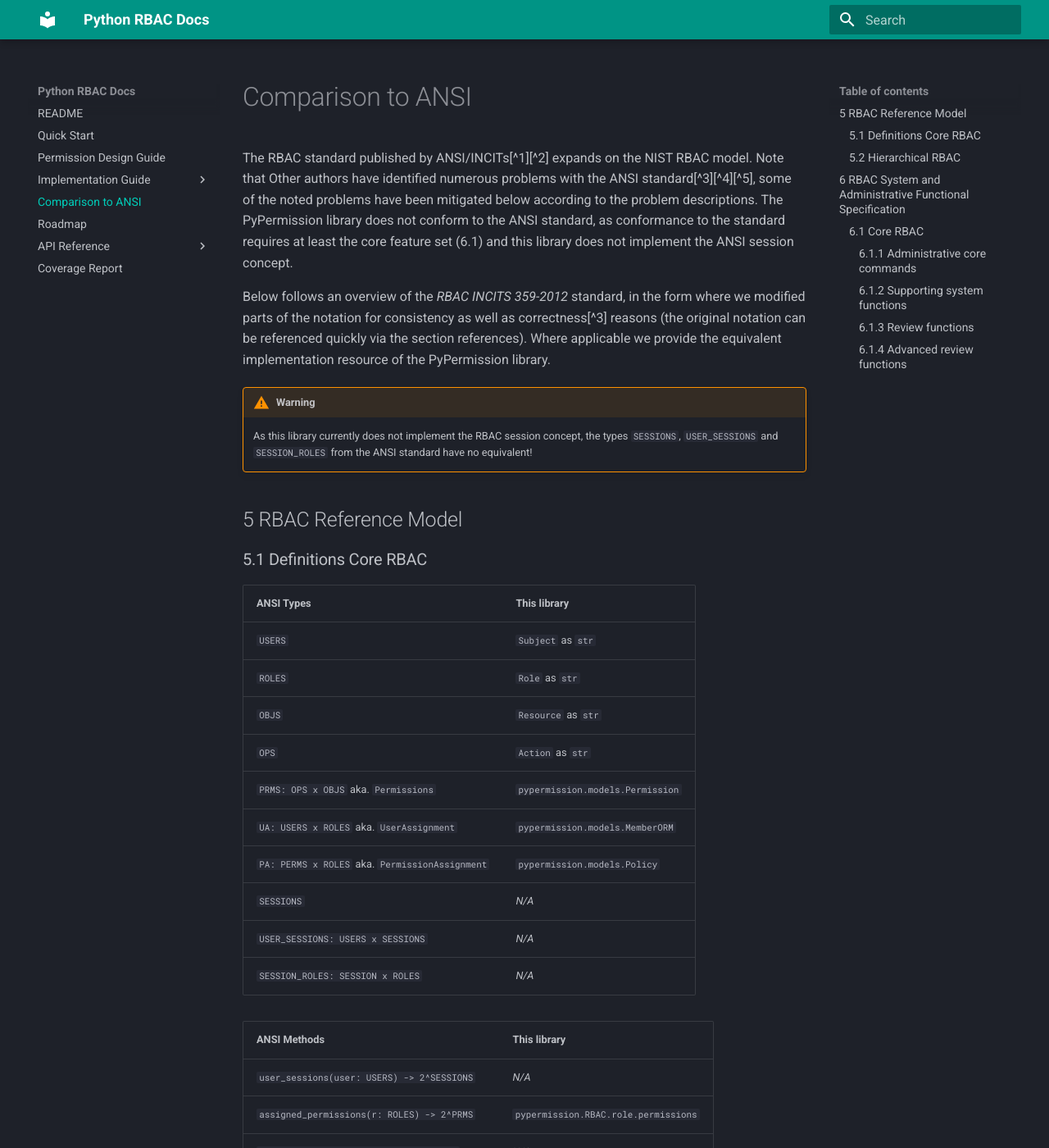
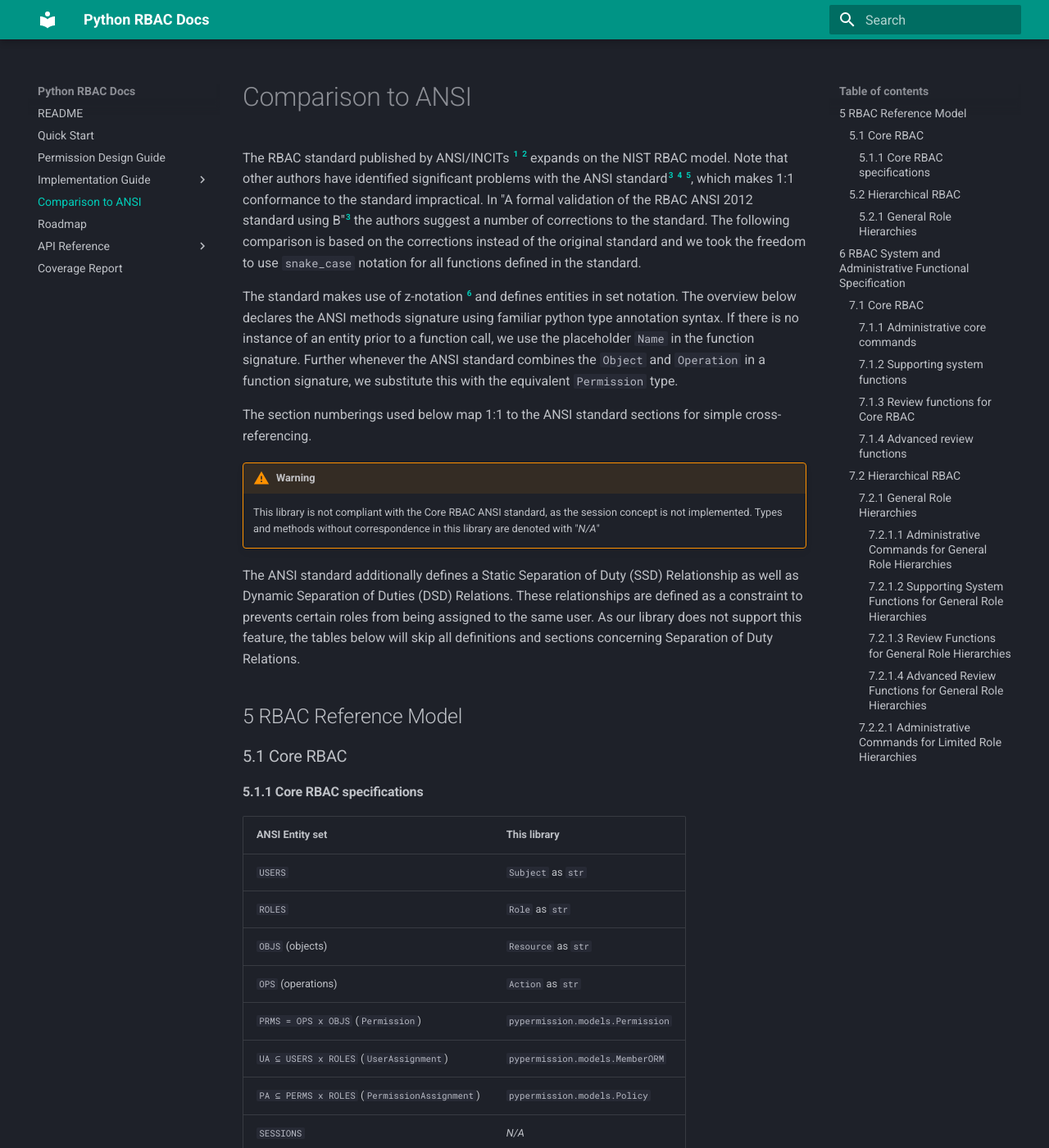
Before and after one commit to DigonIO/pypermission, an MkDocs documentation site: the page built from docs/docs/ansi.md, in a window 1280 px wide and 1400 px high. Shown: the whole window at 82% size. Built offline with MkDocs 1.6.1 and Material for MkDocs 9.7.7, drawn with Linux system fonts in a browser that asks for light colours; some of the changed text lies outside the part shown.

Commit message:
extend comparison to ANSI with types

```diff
--- a/docs/docs/ansi.md
+++ b/docs/docs/ansi.md
@@ -1,116 +1,170 @@
 # Comparison to ANSI
 
-The RBAC standard published by ANSI/INCITs[^1][^2] expands on the NIST RBAC model.
-Note that Other authors have identified numerous problems with the ANSI standard[^3][^4][^5],
-some of the noted problems have been mitigated below according to the problem descriptions.
-The PyPermission library does not conform to the ANSI standard, as conformance to the
-standard requires at least the core feature set (6.1) and this library does not implement the ANSI session concept.
+The RBAC standard published by ANSI/INCITs [^1] [^2] expands on the NIST RBAC model.
+Note that other authors have identified significant problems with the ANSI standard[^3] [^4] [^5], which makes 1:1 conformance to the standard impractical. In "A formal validation of the RBAC ANSI 2012 standard using B"[^3] the authors suggest a number of corrections to the standard. The following comparison is based on the corrections instead of the original standard and we took the freedom to use `snake_case` notation for all functions defined in the standard.
 
-Below follows an overview of the _RBAC INCITS 359-2012_ standard, in the form where we modified parts of the notation for consistency as well as correctness[^3] reasons (the original notation can be referenced quickly via the section references). Where applicable we provide the equivalent implementation resource of the PyPermission library.
+The standard makes use of z-notation [^6] and defines entities in set notation. The overview below declares the ANSI methods signature using familiar python type annotation syntax. If there is no instance of an entity prior to a function call, we use the placeholder `Name` in the function signature. Further whenever the ANSI standard combines the `Object` and `Operation` in a function signature, we substitute this with the equivalent `Permission` type.
+
+The section numberings used below map 1:1 to the ANSI standard sections for simple cross-referencing.
 
 !!! warning
 
-    As this library currently does not implement the RBAC session concept, the types `SESSIONS`, `USER_SESSIONS` and `SESSION_ROLES` from the ANSI standard have no equivalent!
+    This library is not compliant with the Core RBAC ANSI standard, as the session concept is not implemented. Types and methods without correspondence in this library are denoted with "_N/A_"
+
+The ANSI standard additionally defines a Static Separation of Duty (SSD) Relationship as well as Dynamic Separation of Duties (DSD) Relations. These relationships are defined as a constraint to prevents certain roles from being assigned to the same user. As our library does not support this feature, the tables below will skip all definitions and sections concerning Separation of Duty Relations.
 
 ## 5 RBAC Reference Model
 
-### 5.1 Definitions Core RBAC
+### 5.1 Core RBAC
 
-| ANSI Types                                       | This library                     |
-| ------------------------------------------------ | -------------------------------- |
-| `USERS`                                          | `Subject` as `str`               |
-| `ROLES`                                          | `Role` as `str`                  |
-| `OBJS`                                           | `Resource` as `str`              |
-| `OPS`                                            | `Action` as `str`                |
-| `PRMS: OPS x OBJS` aka. `Permissions`            | `pypermission.models.Permission` |
-| `UA: USERS x ROLES` aka. `UserAssignment`        | `pypermission.models.MemberORM`  |
-| `PA: PERMS x ROLES`  aka. `PermissionAssignment` | `pypermission.models.Policy`     |
-| `SESSIONS`                                       | _N/A_                            |
-| `USER_SESSIONS: USERS x SESSIONS`                | _N/A_                            |
-| `SESSION_ROLES: SESSION x ROLES`                 | _N/A_                            |
+#### 5.1.1 Core RBAC specifications
 
-| ANSI Methods                                 | This library                         |
-| -------------------------------------------- | ------------------------------------ |
-| `user_sessions(user: USERS) -> 2^SESSIONS`   | _N/A_                                |
-| `assigned_permissions(r: ROLES) -> 2^PRMS`   | `pypermission.RBAC.role.permissions` |
-| `session_roles(s: SESSIONS) -> 2^ROLES`      | _N/A_                                |
-| `assigned_users(r: ROLES) -> 2^USERS`        | `pypermission.RBAC.role.subjects`    |
-| `check_access(s: SESSIONS, p: PRMS) -> bool` | _N/A_                                |
+| ANSI Entity set                                | This library                     |
+| ---------------------------------------------- | -------------------------------- |
+| `USERS`                                        | `Subject` as `str`               |
+| `ROLES`                                        | `Role` as `str`                  |
+| `OBJS` (objects)                               | `Resource` as `str`              |
+| `OPS` (operations)                             | `Action` as `str`                |
+| `PRMS = OPS x OBJS` (`Permission`)             | `pypermission.models.Permission` |
+| `UA ⊆ USERS x ROLES` (`UserAssignment`)        | `pypermission.models.MemberORM`  |
+| `PA ⊆ PERMS x ROLES`  (`PermissionAssignment`) | `pypermission.models.Policy`     |
+| `SESSIONS`                                     | _N/A_                            |
+| `USER_SESSIONS ⊆ USERS x SESSIONS`             | _N/A_                            |
+| `SESSION_ROLES ⊆ SESSION x ROLES`              | _N/A_                            |
+
+| ANSI Method                                        | This library                         |
+| -------------------------------------------------- | ------------------------------------ |
+| `assigned_permissions(r: Role) -> set[Permission]` | `pypermission.RBAC.role.permissions` |
+| `assigned_users(r: Role) -> set[User]`             | `pypermission.RBAC.role.subjects`    |
+| `user_sessions(u: User) -> set[session]`           | _N/A_                                |
+| `session_roles(s: Session) -> set[role]`           | _N/A_                                |
+| `check_access(s: Session, p: Permission) -> bool`  | _N/A_                                |
 
 ### 5.2 Hierarchical RBAC
 
-| ANSI Types                               | This library                       |
-| ---------------------------------------- | ---------------------------------- |
-| `RH: ROLES x ROLES` aka. `RoleHierarchy` | `pypermission.models.HierarchyORM` |
+#### 5.2.1 General Role Hierarchies
 
-| ANSI Methods                                 | This library                         |
-| -------------------------------------------- | ------------------------------------ |
-| `authorized_users(r: ROLES) -> 2^USERS`      | `TODO`                               |
-| `authorized_permissions(r: ROLES) -> 2^PRMS` | `pypermission.RBAC.role.permissions` |
+| ANSI Entity set                        | This library                       |
+| -------------------------------------- | ---------------------------------- |
+| `RH ⊆ ROLES x ROLES` (`RoleHierarchy`) | `pypermission.models.HierarchyORM` |
+
+| ANSI Method                                          | This library                         |
+| ---------------------------------------------------- | ------------------------------------ |
+| `authorized_users(r: Role) -> set[User]`             | `TODO`                               |
+| `authorized_permissions(r: Role) -> set[Permission]` | `pypermission.RBAC.role.permissions` |
+
+!!! note
+
+    The ANSI standard "leads the reader to believe that the permissions of a role include the permissions inherited by the role, but this is not the case"[^3]. Instead the standard suggests to check the permissions based on the roles active in a session and the hierarchy determines, which roles a user can activate. As our implementation does not have a session concept, the inherited permissions are included by default when requesting the permissions of a role. We provide a `inherited` parameter to the `permissions` method to allow for the explicit exclusion of inherited permissions.
 
 ## 6 RBAC System and Administrative Functional Specification
 
-### 6.1 Core RBAC
+TODO: `AddInheritance`, `DeleteInheritance`, `AddActiveRoleRH`, `AuxAddActiveRoleRH`, `AddActiveRoleHC`
 
-#### 6.1.1 Administrative core commands
+### 7.1 Core RBAC
 
-| ANSI               | This library                               |
-| ------------------ | ------------------------------------------ |
-| `AddUser()`        | `pypermission.RBAC.subject.create`         |
-| `DeleteUser()`     | `pypermission.RBAC.subject.delete`         |
-|                    | `pypermission.RBAC.subject.list`           |
-| `AddRole`          | `pypermission.RBAC.role.create`            |
-| `DeleteRole`       | `pypermission.RBAC.role.delete`            |
-|                    | `pypermission.RBAC.role.list`              |
-| `AssignUser`       | `pypermission.RBAC.subject.assign_role`    |
-| `DeassignUser`     | `pypermission.RBAC.subject.deassign_role`  |
-| `GrantPermission`  | `pypermission.RBAC.role.grant_permission`  |
-| `RevokePermission` | `pypermission.RBAC.role.revoke_permission` |
+#### 7.1.1 Administrative core commands
 
-#### 6.1.2 Supporting system functions
+| ANSI                                           | This library                               |
+| ---------------------------------------------- | ------------------------------------------ |
+| `add_user(u: Name)`                            | `pypermission.RBAC.subject.create`         |
+| `delete_user(u: User)`                         | `pypermission.RBAC.subject.delete`         |
+|                                                | `pypermission.RBAC.subject.list`           |
+| `add_role(r: Name)`                            | `pypermission.RBAC.role.create`            |
+| `delete_role(r: Role)`                         | `pypermission.RBAC.role.delete`            |
+|                                                | `pypermission.RBAC.role.list`              |
+| `assign_user(u: User, role: Role)`             | `pypermission.RBAC.subject.assign_role`    |
+| `deassign_user(u: User, role: Role)`           | `pypermission.RBAC.subject.deassign_role`  |
+| `grant_permission(p: Permission, role: Role)`  | `pypermission.RBAC.role.grant_permission`  |
+| `revoke_permission(p: Permission, role: Role)` | `pypermission.RBAC.role.revoke_permission` |
 
-| ANSI                                        | This library                     |
-| ------------------------------------------- | -------------------------------- |
-| `CheckAccess(s: SESSIONS, p: PRMS) -> bool` |                                  |
-|                                             | `RBAC.subject.check_permission`  |
-|                                             | `RBAC.subject.assert_permission` |
-|                                             | `RBAC.role.check_permission`     |
-|                                             | `RBAC.role.assert_permission`    |
+#### 7.1.2 Supporting system functions
 
-!!! note
+| ANSI Method                                       | This library                     |
+| ------------------------------------------------- | -------------------------------- |
+| `check_access(s: Session, p: Permission) -> bool` |                                  |
+|                                                   | `RBAC.subject.check_permission`  |
+|                                                   | `RBAC.subject.assert_permission` |
+|                                                   | `RBAC.role.check_permission`     |
+|                                                   | `RBAC.role.assert_permission`    |
+| `create_session(u: User, s: Name)`                | _N/A_                            |
+| `delete_session(u: User, s: Session)`             | _N/A_                            |
+| `add_active_role(u: User, s: Session, r: Role)`   | _N/A_                            |
+| `drop_active_role(u: User, s: Session, r: Role)`  | _N/A_                            |
 
-    As this library currently does not implement the RBAC session concept, the functions `CheckAccess`, `CreateSession`, `DeleteSession`, `AddActiveRole` and `DropActiveRole` from the ANSI standard have no equivalent!
+#### 7.1.3 Review functions for Core RBAC
 
-#### 6.1.3 Review functions
+| ANSI Methods                           | This library                      |
+| -------------------------------------- | --------------------------------- |
+| `assigned_users(r: Role) -> set[User]` | `pypermission.RBAC.role.subjects` |
+| `assigned_roles(r: USER) -> set[Role]` | `pypermission.RBAC.subject.roles` |
+|                                        | `pypermission.RBAC.role.parents`  |
+|                                        | `pypermission.RBAC.role.children` |
+|                                        | `pypermission.RBAC.role.children` |
 
-| ANSI Methods                         | ours                              |
-| ------------------------------------ | --------------------------------- |
-| `AssignedUsers`                      | `pypermission.RBAC.role.subjects` |
-| `assigned_roles(r: USER) -> 2^ROLES` | `pypermission.RBAC.subject.roles` |
-|                                      | `pypermission.RBAC.role.parents`  |
-|                                      | `pypermission.RBAC.role.children` |
-|                                      | `pypermission.RBAC.role.children` |
+#### 7.1.4 Advanced review functions
 
-#### 6.1.4 Advanced review functions
+| ANSI Methods                                                          | This library               |
+| --------------------------------------------------------------------- | -------------------------- |
+| `role_permissions(r: Role) -> set[Permission]`⚠️                    | `RBAC.role.permissions`    |
+| `user_permissions(u: User) -> set[Permission]`⚠️                    | `RBAC.subject.permissions` |
+| `session_roles(s: Session) -> set[Roles]`                             | _N/A_                      |
+| `session_permissions(s: Session) -> set[Permission]`                  | _N/A_                      |
+|                                                                       | `RBAC.role.polices`        |
+|                                                                       | `RBAC.subject.polices`     |
+| `role_operations_on_object(r: Role, o: Object) -> set[Operation]`⚠️ | TODO                       |
+| `user_operations_on_object(u: User, o: Object) -> set[Operation]`⚠️ | TODO                       |
 
-| RBAC (ANSI)                 | This library               |
-| --------------------------- | -------------------------- |
-| RolePermissions             | `RBAC.role.permissions`    |
-| UserPermissions             | `RBAC.subject.permissions` |
-|                             | `RBAC.role.polices`        |
-|                             | `RBAC.subject.polices`     |
-|                             | TODO                       |
-| RoleOperationsOnObject (x1) | TODO                       |
-| UserOperationsOnObject (x2) | TODO                       |
+### 7.2 Hierarchical RBAC
 
-!!! note
+#### 7.2.1 General Role Hierarchies
 
-    As this library currently does not implement the RBAC session concept, the functions `SessionRoles` and `SessionPermissions` from the ANSI standard have no equivalent!
+##### 7.2.1.1 Administrative Commands for General Role Hierarchies
+
+| ANSI Methods                                 | NOTE                                      | This library |
+| -------------------------------------------- | ----------------------------------------- | ------------ |
+| `add_inheritance(asc: Role, desc: Role)`⚠️ |                                           |              |
+| `delete_inheritance(asc: Role, desc: Role)`  |                                           |              |
+| `add_ascendant(asc: Name, desc: Role)`       | creates asc Role and its relation to desc |              |
+| `add_descendant(asc: Role, desc: Name)`      | creates desc Role and its relation to asc |              |
+
+##### 7.2.1.2 Supporting System Functions for General Role Hierarchies
+
+| ANSI Methods                                    | This library |
+| ----------------------------------------------- | ------------ |
+| `create_session(u: User, s: Name)`              |              |
+| `add_active_role(u: User, s: Session, r: Role)` |              |
+
+##### 7.2.1.3 Review Functions for General Role Hierarchies
+
+| ANSI Methods                             | This library |
+| ---------------------------------------- | ------------ |
+| `authorized_users(r: Role) -> set[User]` |              |
+| `authorized_roles(u: User) -> set[Role]` |              |
+
+##### 7.2.1.4 Advanced Review Functions for General Role Hierarchies
+
+| ANSI Methods                                                          | This library |
+| --------------------------------------------------------------------- | ------------ |
+| `role_permissions(r: Role) -> set[Permission]`⚠️                    |              |
+| `user_permissions(u: User) -> set[Permission]`⚠️                    |              |
+| `role_operations_on_object(r: Role, o: Object) -> set[Operation]`⚠️ | TODO         |
+| `user_operations_on_object(u: User, o: Object) -> set[Operation]`⚠️ | TODO         |
+|                                                                       |              |
+
+#### 7.2.2.1 Administrative Commands for Limited Role Hierarchies
+
+| ANSI Methods                                 | This library |
+| -------------------------------------------- | ------------ |
+| `add_inheritance(asc: Role, desc: Role)`⚠️ |              |
 
 ---
+
+* The `⚠️` symbol indicates, that the method is not uniquely defined in the standard
 
 [^1]: INCITS 359-2004: Information technology - Role Based Access Control - <https://profsandhu.com/journals/tissec/ANSI+INCITS+359-2004.pdf>
 [^2]: INCITS 359-2012[R2017]: Information technology - Role Based Access Control - <https://standards.incits.org/apps/group_public/project/details.php?project_id=1906>
 [^3]: A formal validation of the RBAC ANSI 2012 standard using B - <https://doi.org/10.1016/j.scico.2016.04.011>
 [^4]: B specification of the INCITS 359-2012 standard - <https://info.usherbrooke.ca/mfrappier/RBAC-in-B/>
 [^5]: Validating the RBAC ANSI 2012 Standard Using B - <https://doi.org/10.1007/978-3-662-43652-3_22>
+[^6]: [Wiki: Z-notation](https://en.wikipedia.org/wiki/Z_notation)
--- a/docs/mkdocs.yml
+++ b/docs/mkdocs.yml
@@ -39,6 +39,7 @@
   - Coverage Report: coverage.md
 
 markdown_extensions:
+  - footnotes
   - pymdownx.highlight
   - pymdownx.superfences
   - pymdownx.tasklist:
@@ -48,7 +49,6 @@
   - pymdownx.arithmatex:
       generic: true
 
-
 extra_javascript:
   - javascripts/katex.js
   - https://unpkg.com/katex@0/dist/katex.min.js
```
